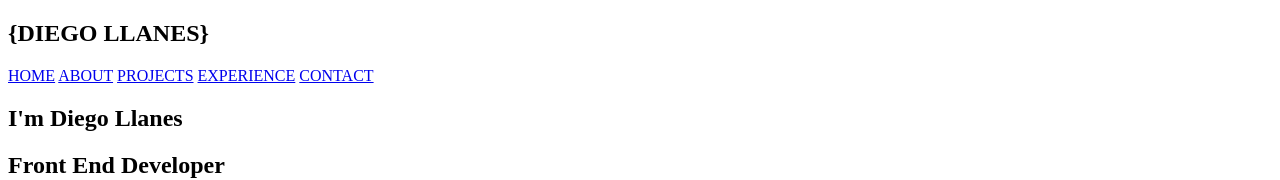
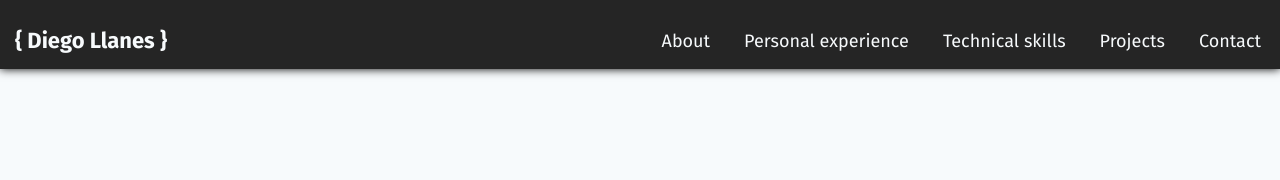
Before and after one commit to diegollanespasos/portfolio-diegollanes, a plain HTML site: page index.html in a window 1280 px wide. Shown: the top 180 px of the page. Drawn offline with Linux system fonts and the light colour scheme.

Commit message:
created the navbar

```diff
--- a/index.html
+++ b/index.html
@@ -4,21 +4,26 @@
     <meta charset="UTF-8">
     <meta name="viewport" content="width=device-width, initial-scale=1.0">
     <title>Diego Llanes</title>
+    <link rel="preconnect" href="https://fonts.gstatic.com">
+    <link href="https://fonts.googleapis.com/css2?family=Fira+Sans:wght@400;500;600;700;800;900&display=swap" rel="stylesheet">
     <link type="text/css" href="styles.css" rel="stylesheet">
 </head>
 <body>
-    <nav id="nav-bar">
-        <div class="left-section">
-            <h1>{DIEGO LLANES}</h1>
+    <nav class="navbar">
+        <div class="navbar_left-section">
+            <a href="#home" class="navbar_button navbar_button--home">{ Diego Llanes }</a>
         </div>
-        <div class="right-section">
-            <a href="#">HOME</a>
-            <a href="#">ABOUT</a>
-            <a href="#">PROJECTS</a>
-            <a href="#">EXPERIENCE</a>
-            <a href="#">CONTACT</a>
+        <div class="navbar_right-section">
+            <ul class="navbar_button-list">
+                <li><a class="navbar_button navbar_button--primary" href="#about">About</a></li>
+                <li><a class="navbar_button navbar_button--primary" href="#personal-experience">Personal experience</a></li>
+                <li><a class="navbar_button navbar_button--primary" href="#technical-skills">Technical skills</a></li>
+                <li><a class="navbar_button navbar_button--primary" href="#projects">Projects</a></li>
+                <li><a class="navbar_button navbar_button--primary" href="#contact">Contact</a></li>
+            </ul>
         </div>
     </nav>
+    <!--
     <section id="presentation">
         <h1>I'm Diego Llanes</h1>
         <h2>Front End Developer</h2>
@@ -78,7 +83,8 @@
             <input type="text" id="message" name="message"><br>
           </form>
           <button>SEND IT</button>
-    </section>>
+    </section>
+-->
 
 </body>
 </html>
--- a/styles.css
+++ b/styles.css
@@ -0,0 +1,88 @@
+* {
+    font-family: 'Fira Sans', sans-serif;
+    margin: 0;
+    padding: 0;
+    box-sizing: border-box;
+}
+
+html {
+    font-size: 62.5%;
+}
+
+@media (max-width: 950px) {
+    html {
+      font-size: 50%;
+    }
+}
+
+body{
+    background-color: #F7FAFC;
+}
+
+h1{
+    font-size: 3rem;
+}
+
+h2{
+    font-size: 2.5rem;
+}
+
+h3{
+    font-size: 2rem;
+}
+
+h4{
+    font-size: 1.5rem;
+}
+
+a{
+    text-decoration: none;
+    list-style-type: none;
+}
+
+.navbar {
+    background-color: rgba(0, 0, 0, 0.85);
+    display: flex;
+    justify-content: space-between;
+    align-items: center;
+    box-shadow: 0px 0px 9px;
+}
+
+.navbar_left-section{
+    display: flex;
+    justify-content: center;
+    align-items: center;
+}
+
+.navbar_right-section{
+    display: flex;
+    justify-content: center;
+    align-items: center;
+}
+
+.navbar_button-list{
+    display: flex;
+    align-items: center;
+    list-style-type: none;
+}
+
+.navbar_button{
+    padding: 2.7rem 1.9rem 1.5rem 1.5rem;
+    color: #F7FAFC;
+    font-size: 1.8rem;
+    cursor: pointer;
+}
+
+.navbar_button--home{
+    font-size: 2.2rem ;
+    font-weight: bolder;
+}
+
+.navbar_button--primary{
+    display: flex;
+    align-self: center;
+}
+
+.navbar_button--primary:hover{
+   border-bottom: 2.5px solid #00D1B2
+}
```
